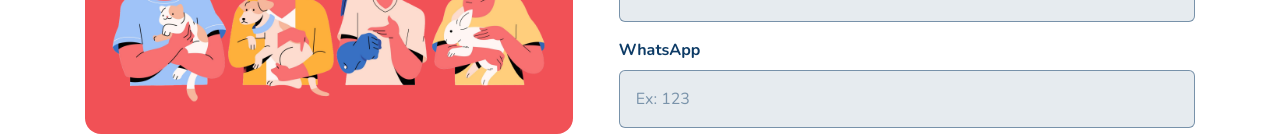
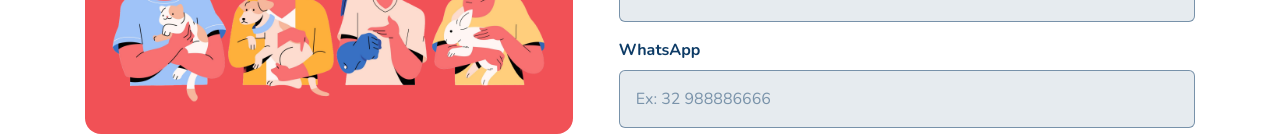
Before and after one commit to SantiagoMorais/find-a-friend-frontend, a React (Vite) app: page /sign-up in a window 1280 px wide. Shown: the part 666-802 px from the top of the page. Built offline with nearby package versions, Linux system fonts and the light colour scheme; no server answers.

Commit message:
feat(logged-buttons): change Sign Up button to link

```diff
--- a/src/components/home/header/dialog-window/index.tsx
+++ b/src/components/home/header/dialog-window/index.tsx
@@ -12,6 +12,7 @@ export const DialogWindow = ({ openModal, setOpenModal }: TDialogWindow) => {
 
   const handleLogoutSession = async () => {
     await handleLogout(setToken);
+    setOpenModal(false);
     route(routes.home);
   };
 
--- a/src/components/home/header/logged-buttons/index.tsx
+++ b/src/components/home/header/logged-buttons/index.tsx
@@ -9,7 +9,9 @@ export const LoggedButtons = () => (
       <Link to={routes.signIn} className={button({ color: "primary" })}>
         Sign In
       </Link>
-      <button className={button({ color: "primary" })}>Sign Up</button>
+      <Link to={routes.signUp} className={button({ color: "primary" })}>
+        Sign Up
+      </Link>
     </div>
   </>
 );
--- a/src/components/sign-up/sign-up-form/index.tsx
+++ b/src/components/sign-up/sign-up-form/index.tsx
@@ -148,7 +148,7 @@ export const SignUpForm = () => {
           <input
             type="number"
             id="whatsApp"
-            placeholder="Ex: 123"
+            placeholder="Ex: 32 988886666"
             {...register("whatsApp")}
             className={formInput({ type: "common" })}
           />
--- /dev/null
+++ b/src/functions/handle-register-pets.ts
@@ -0,0 +1,6 @@
+import { env } from "@/env"
+import axios from "axios"
+
+export const handleRegisterPets = async () => {
+    await axios.post(`${env.VITE_DATABASE_URL}/`)
+}
```
